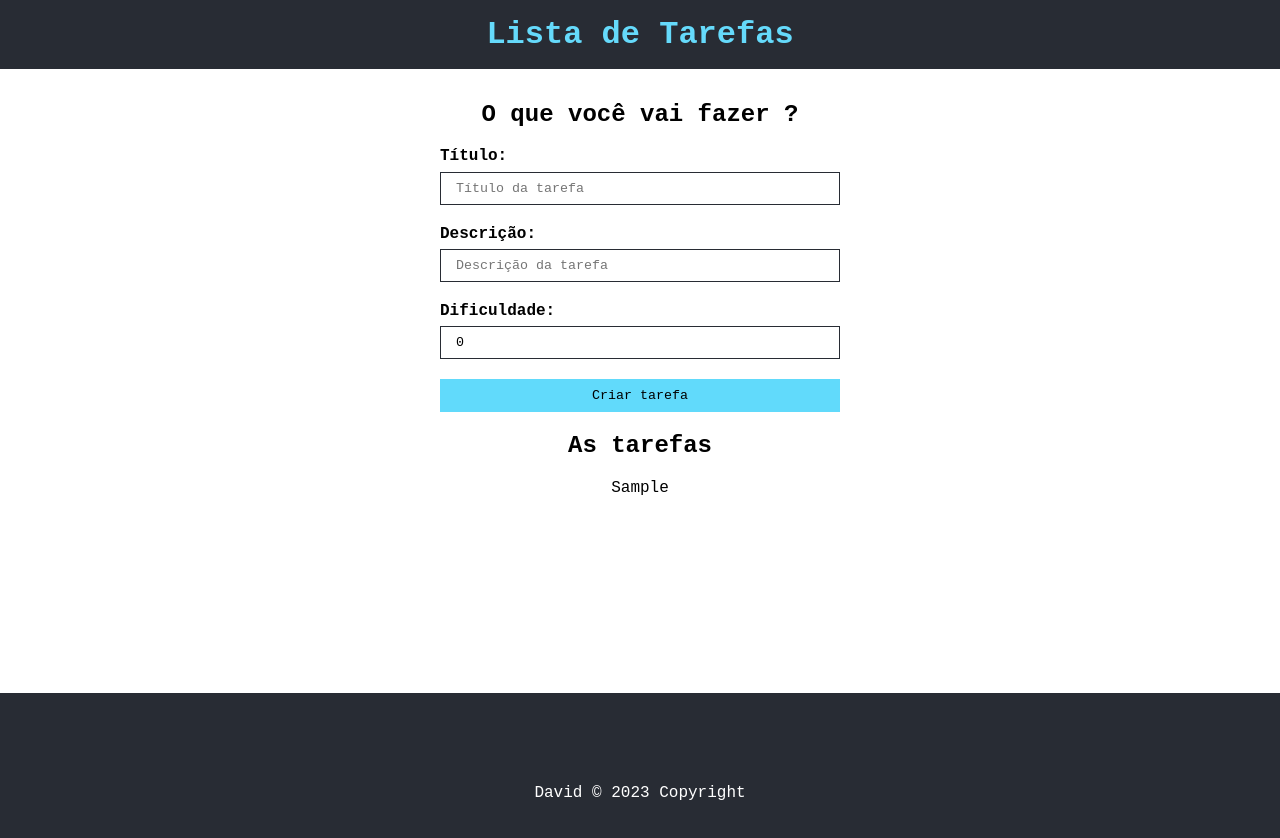
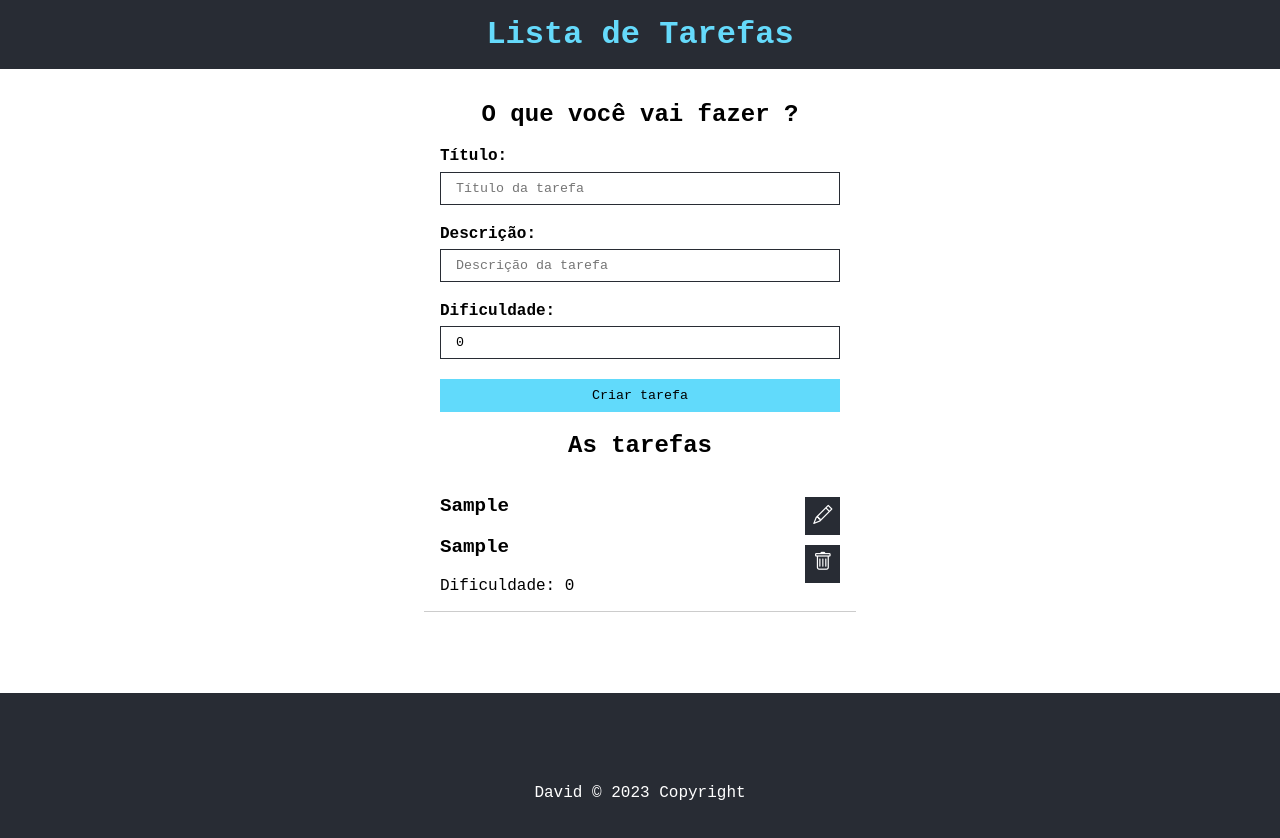
Before and after one commit to DavidGabrielBJorge/ListaDeTarefas, a React (Create React App) app: page / in a window 1280 px wide. Both pictures are taken after typing "Sample", "Sample" into the empty fields and a click on the input "Criar tarefa". Shown: the top 838 px of the page. Built offline with nearby package versions, Linux system fonts and the light colour scheme.

Commit message:
add: estilizando a lista de tarefas

```diff
--- a/src/components/TaskList.module.css
+++ b/src/components/TaskList.module.css
@@ -0,0 +1,38 @@
+.task{
+    display: flex;
+    justify-content: space-between;
+    max-width: 400px;
+    margin: 0 auto;
+    border-bottom: 1px solid #ccc;
+    padding: 1em;
+}
+
+.info{
+    text-align: left;
+}
+
+.info h4{
+    font-size: 1.2em;
+    margin-bottom: 1em;
+}
+
+.actions{
+    display: flex;
+    flex-direction: column;
+    align-items: center;
+    justify-content: center;
+}
+
+.actions i{
+    margin-bottom: .5em;
+    font-size: 1.2em;
+    cursor: pointer;
+    background-color: #282c34;
+    color: white;
+    padding: .4em;
+    transition: .5s;
+}
+
+.actions i:hover{
+    color: #61dafb
+}
--- a/src/components/TaskList.tsx
+++ b/src/components/TaskList.tsx
@@ -12,8 +12,18 @@
     <>
     {taskList.length > 0 ?(
       taskList.map((task)=>(
-        <div key={task.id}>
-          <p>{task.title}</p>
+        <div key={task.id} className={styles.task}>
+          <div className={styles.info}>
+            <h4>{task.title}</h4>
+            <h4>{task.description}</h4>
+            <p>Dificuldade: {task.difficulty}</p>
+          </div>
+
+          <div className={styles.actions}>
+            <i className='bi bi-pencil'></i>
+            <i className='bi bi-trash'></i>
+
+          </div>
         </div>
       ))
     ): (
```
